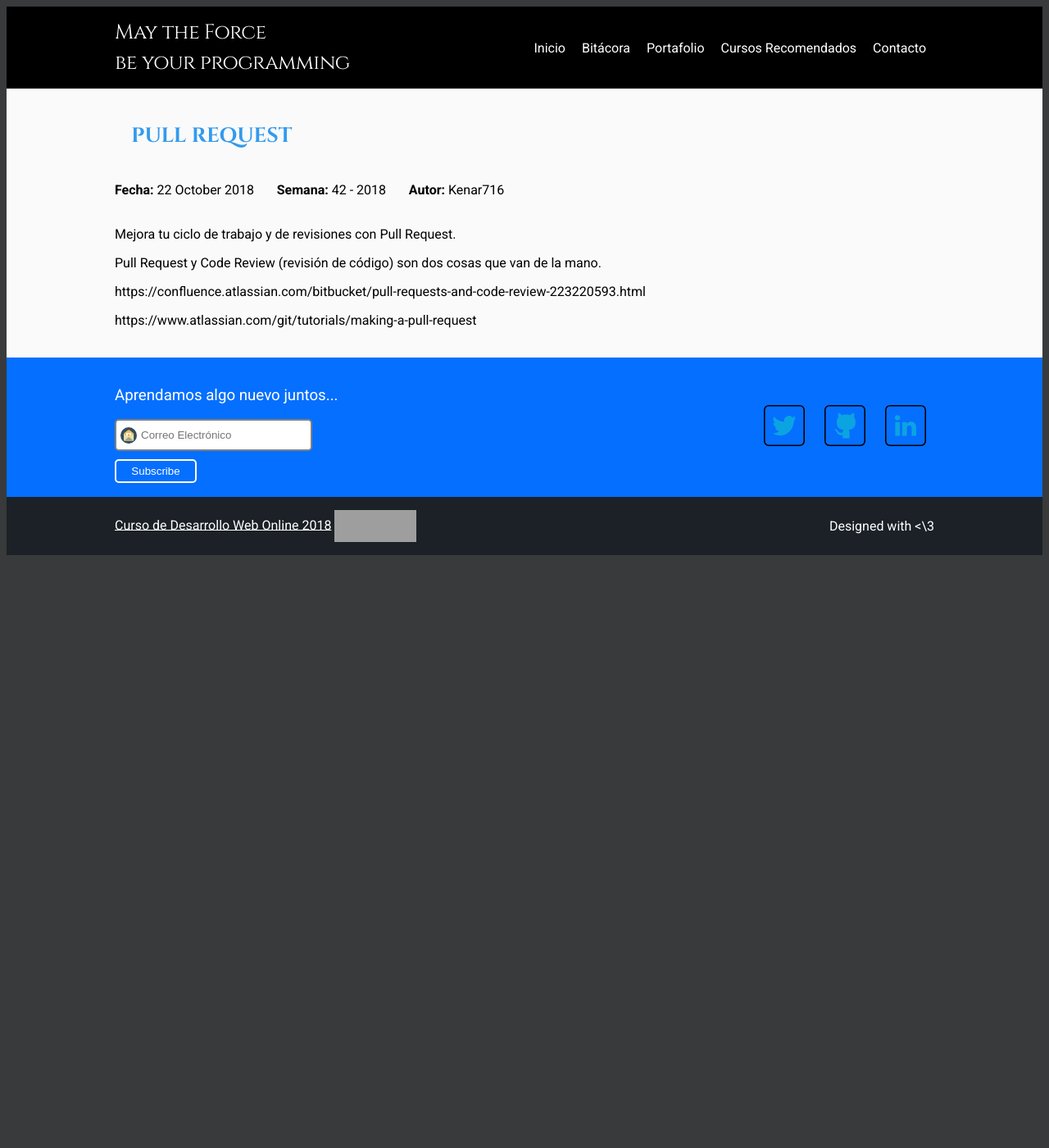
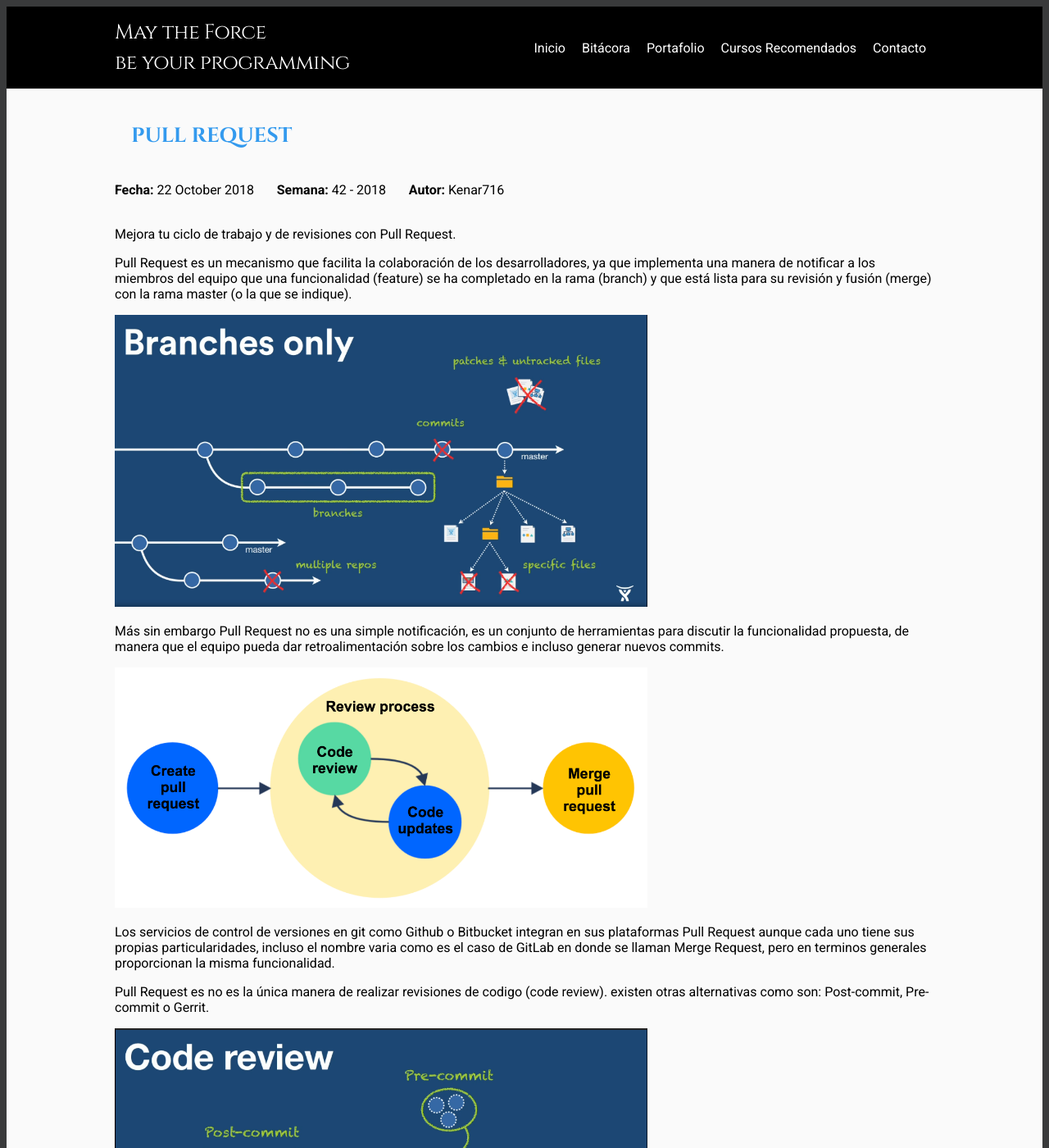
Before and after one commit to Kenar716/Kenar716.github.io, a Jekyll site: the page built from _posts/2018-10-22-pullrequest.md, in a window 1280 px wide and 1400 px high. Shown: the whole window at 82% size. Built offline with Jekyll 4.4.1, drawn with Linux system fonts in a browser that asks for light colours; comment, search, counter and statistics services are not loaded; some of the changed text lies outside the part shown; grey boxes are pictures that could not be loaded.

Commit message:
Se agrega el contenido de la entrada de blog Pull Request.

```diff
--- a/_posts/2018-10-22-pullrequest.md
+++ b/_posts/2018-10-22-pullrequest.md
@@ -1,11 +1,27 @@
 ---
+title: Pull Request
 author: Kenar716
-title: "Pull Request"
 ---
+
 Mejora tu ciclo de trabajo y de revisiones con Pull Request.
 
-Pull Request y Code Review (revisión de código) son dos cosas que van de la mano.
+Pull Request es un mecanismo que facilita la colaboración de los desarrolladores, ya que implementa una manera de notificar a los miembros del equipo que una funcionalidad (feature) se ha completado en la rama (branch)  y que está lista para su revisión y fusión (merge) con la rama master (o la que se indique).
 
-https://confluence.atlassian.com/bitbucket/pull-requests-and-code-review-223220593.html
+![Code Review Pull Request](/assets\images\posts\2018-10-22-pullrequest\code_review_pullrequest.PNG)
 
-https://www.atlassian.com/git/tutorials/making-a-pull-request
+Más sin embargo Pull Request no es una simple notificación, es un conjunto de herramientas para discutir la funcionalidad propuesta, de manera que el equipo pueda dar retroalimentación sobre los cambios e incluso generar nuevos commits.
+
+![Pull Request Process](/assets\images\posts\2018-10-22-pullrequest\pullrequest_review_process.PNG)
+
+Los servicios de control de versiones en git como Github o Bitbucket  integran en sus plataformas Pull Request aunque cada uno tiene sus propias particularidades, incluso el nombre varia como es el caso de GitLab en donde se llaman Merge Request, pero en terminos generales proporcionan la misma funcionalidad.
+
+Pull Request es no es la única manera de realizar revisiones de codigo (code review). existen otras alternativas como son: Post-commit, Pre-commit o Gerrit.
+
+![Code Review Styles](/assets\images\posts\2018-10-22-pullrequest\code_review_styles.PNG)
+
+Para conocer a detalle el funcionamiento de Pull Request pueden consultar los siguientes enlaces:
+* [https://www.atlassian.com/git/tutorials/making-a-pull-request](https://www.atlassian.com/git/tutorials/making-a-pull-request)
+* [https://help.github.com/articles/about-pull-requests/](https://help.github.com/articles/about-pull-requests/)
+* [https://docs.gitlab.com/ee/workflow/gitlab_flow.html#mergepull-requests-with-gitlab-flow](https://docs.gitlab.com/ee/workflow/gitlab_flow.html#mergepull-requests-with-gitlab-flow)
+* [https://confluence.atlassian.com/bitbucket/pull-requests-and-code-review-223220593.html](https://confluence.atlassian.com/bitbucket/pull-requests-and-code-review-223220593.html)
+* [https://youtu.be/6qKpbWyb6tg](https://youtu.be/6qKpbWyb6tg)
```
Also changed, not shown: assets/images/posts/2018-10-22-pullrequest/code_review_pullrequest.PNG (added), assets/images/posts/2018-10-22-pullrequest/code_review_styles.PNG (added), assets/images/posts/2018-10-22-pullrequest/pullrequest_review_process.png (added).
